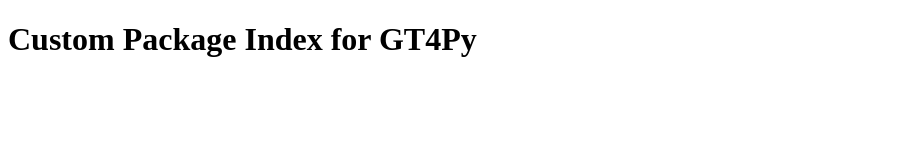
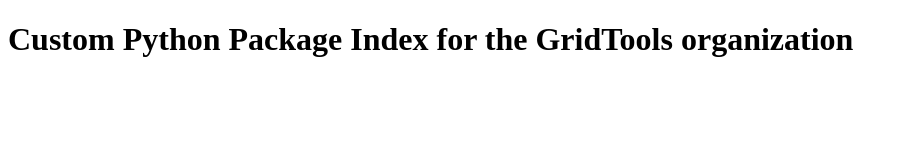
Before and after one commit to GridTools/python-pkg-index, a plain HTML site: page index.html in a window 1280 px wide. Shown: the whole page, without its empty margins (0-907 px from the left). Drawn offline with Linux system fonts and the light colour scheme.

Commit message:
Update index.html
Co-authored-by: Enrique González Paredes <enriqueg@cscs.ch>

```diff
--- a/index.html
+++ b/index.html
@@ -1,11 +1,11 @@
 <!DOCTYPE HTML>
 <html>
     <head>
-        <title>Custom Package Index for GT4Py</title>
+        <title>Custom Python Package Index for the GridTools organization</title>
         <meta charset="UTF-8" />
     </head>
 
     <body>
-    <h1>Custom Package Index for GT4Py</h1>
+    <h1>Custom Python Package Index for the GridTools organization</h1>
     </body>
 </html>
```
